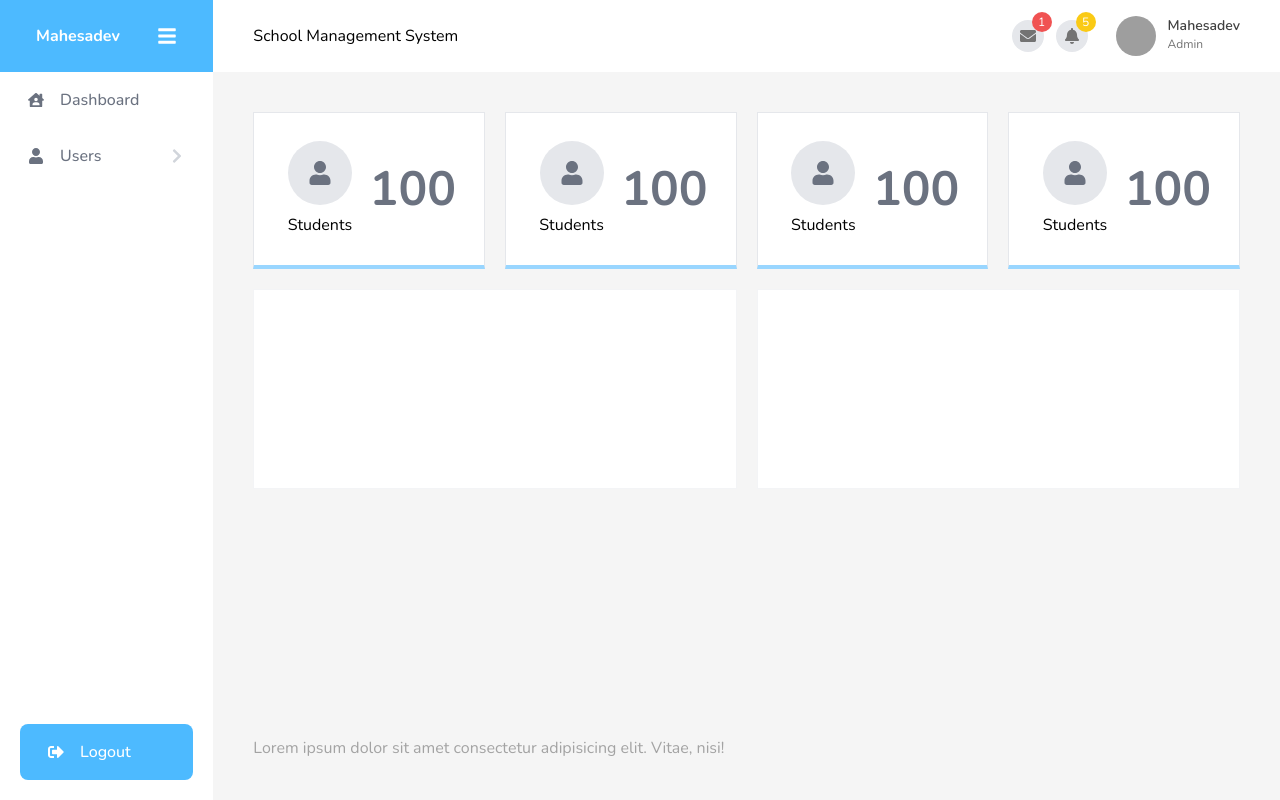
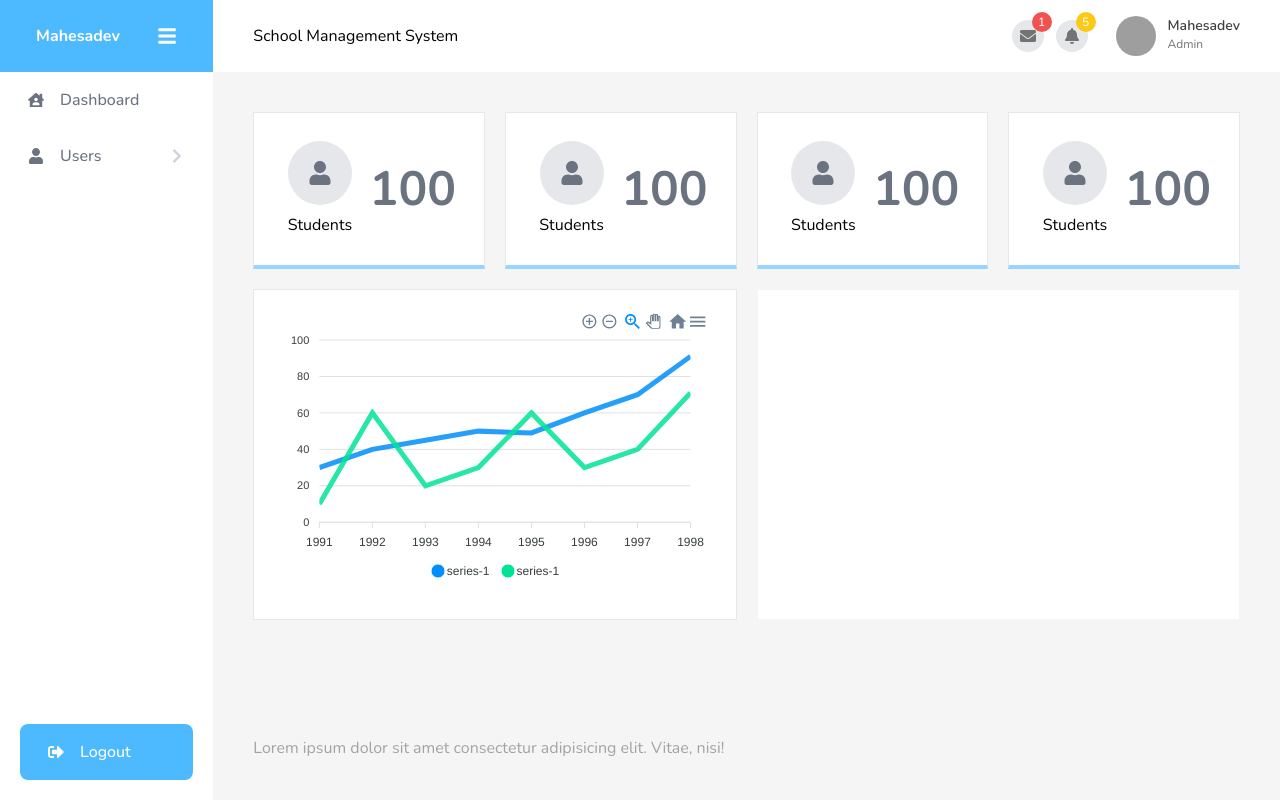
Before and after one commit to abayzv/sms-frontend, a Next.js app: page /dashboard in a window 1280 px wide. Built offline with nearby package versions, Linux system fonts and the light colour scheme; grey boxes are pictures that could not be loaded.

Commit message:
implement chart

```diff
--- a/package.json
+++ b/package.json
@@ -13,6 +13,7 @@
     "@types/node": "20.3.1",
     "@types/react": "18.2.12",
     "@types/react-dom": "18.2.5",
+    "apexcharts": "^3.41.0",
     "autoprefixer": "10.4.14",
     "eslint": "8.43.0",
     "eslint-config-next": "13.4.6",
@@ -21,6 +22,7 @@
     "next": "13.4.6",
     "postcss": "8.4.24",
     "react": "18.2.0",
+    "react-apexcharts": "^1.4.0",
     "react-dom": "18.2.0",
     "react-icons": "^4.9.0",
     "tailwindcss": "3.3.2",
--- a/src/app/dashboard/page.tsx
+++ b/src/app/dashboard/page.tsx
@@ -1,17 +1,45 @@
 "use client";
 import CardInfo from "@/components/cardInfo";
+import Chart from "react-apexcharts";
 
 export default function Dashboard() {
+
+    const options = {
+        chart: {
+          id: "basic-bar"
+        },
+        xaxis: {
+          categories: [1991, 1992, 1993, 1994, 1995, 1996, 1997, 1998, 1999]
+        }
+      }
+
+      const series = [
+        {
+          name: "series-1",
+          data: [30, 40, 45, 50, 49, 60, 70, 91]
+        },
+        {
+          name: "series-1",
+          data: [10, 60, 20, 30, 60, 30, 40, 71]
+        }
+      ]
+
     return (
         <div className="grid gap-5">
-            <div className="grid grid-cols-4 gap-5">
+            <div className="grid sm:grid-cols-4 gap-5">
                 <CardInfo icon="users" name="Students" number={100} />
                 <CardInfo icon="users" name="Students" number={100} />
                 <CardInfo icon="users" name="Students" number={100} />
                 <CardInfo icon="users" name="Students" number={100} />
             </div>
-            <div className="grid grid-cols-2 gap-5">
-                <div className="p-5 min-h-[200px] border border-gray-100 bg-white"></div>
+            <div className="grid sm:grid-cols-2 gap-5">
+                <div className="p-5 min-h-[200px] border border-gray-200 bg-white">
+                    <Chart
+                        options={options}
+                        series={series}
+                        type="line"
+                        />
+                    </div>
                 <div className="p-5 min-h-[200px] border border-gray-100 bg-white"></div>
             </div>
         </div>
```
Also changed, not shown: 1 other file (tests, documents, lock files or other folders).
